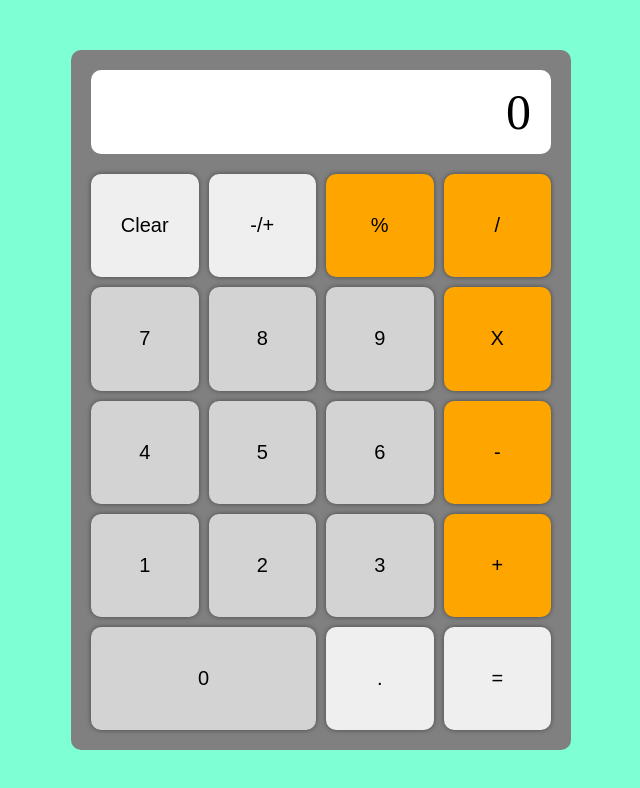
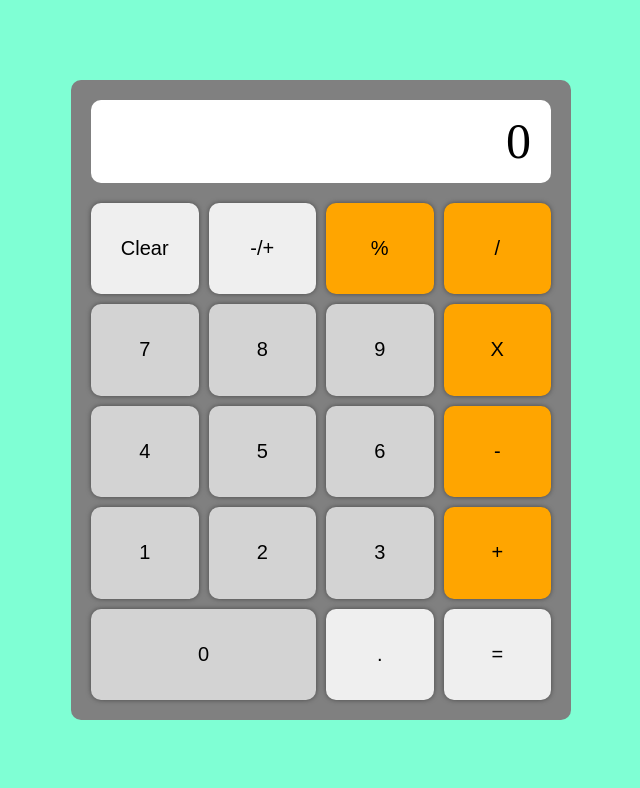
Before and after one commit to hliu19/odin-calculator, a plain HTML site: page index.html in a window 1280 px wide. Shown: the whole page, without its empty margins (319-959 px from the left). Drawn offline with Linux system fonts and the light colour scheme.

Commit message:
made a small change

```diff
--- a/style.css
+++ b/style.css
@@ -17,7 +17,7 @@ body {
 .container {
     display: flex;
     width: 500px;
-    height: 700px;
+    height: 80%;
     background-color: grey;
     flex-direction: column;
     padding: 20px;
```
